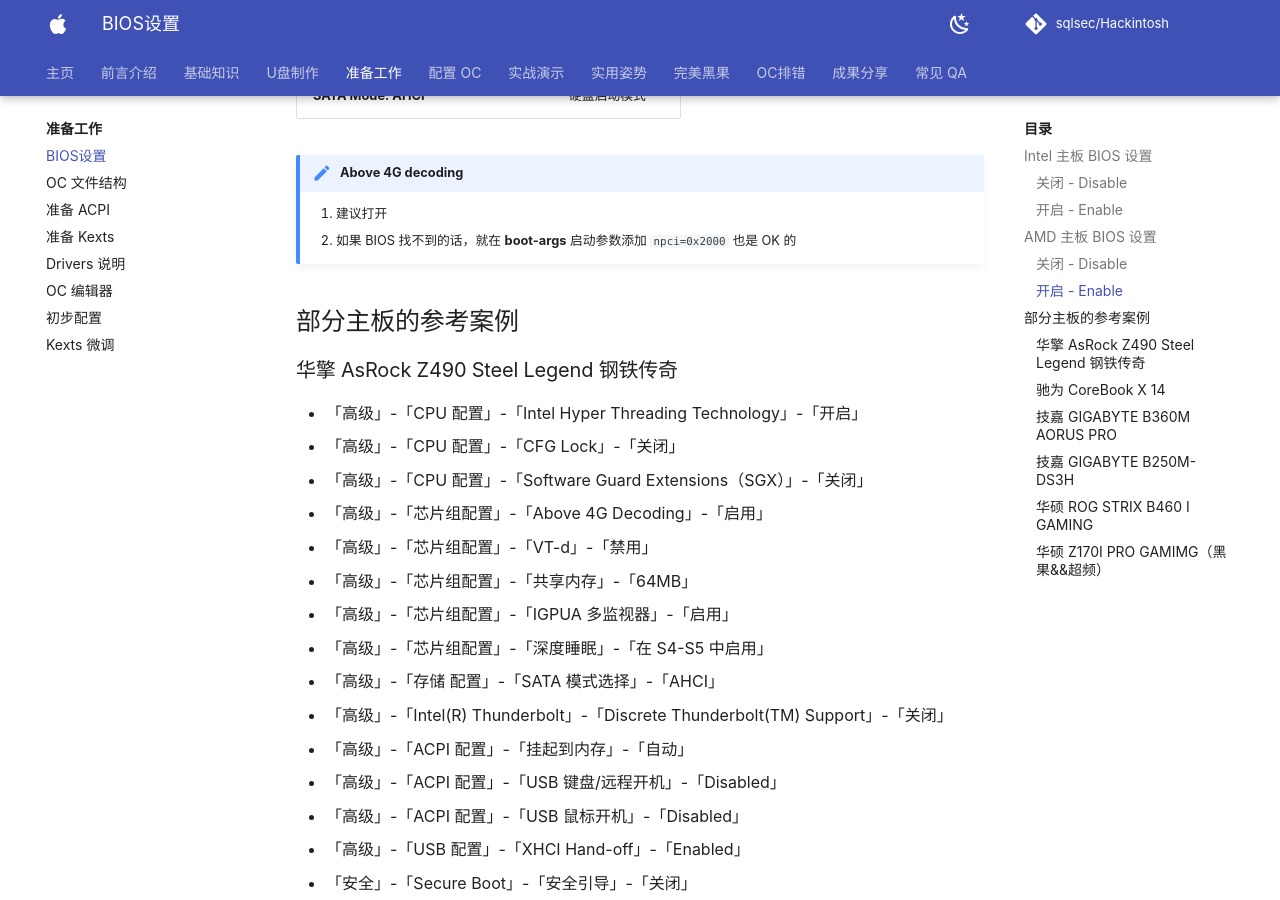
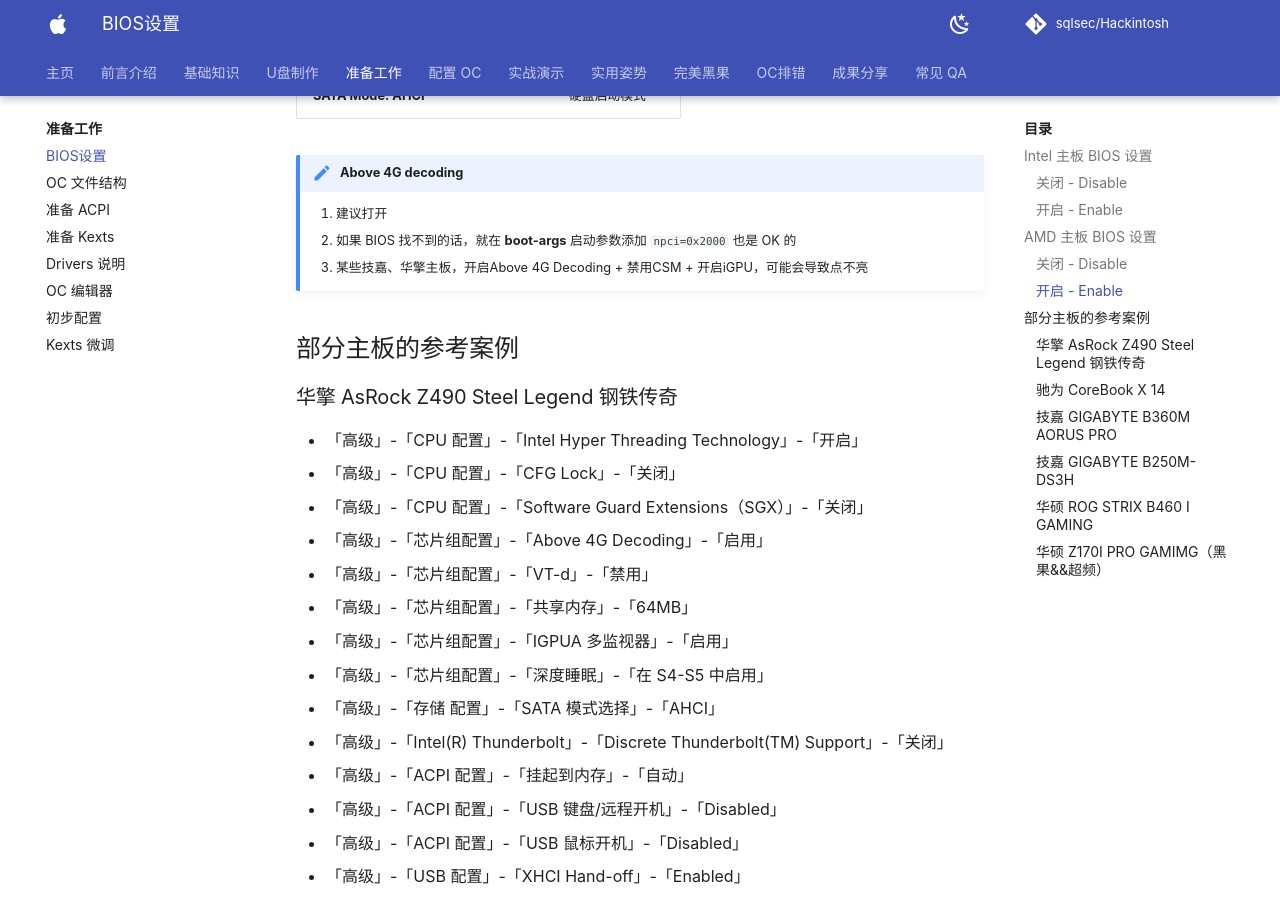
Before and after one commit to sqlsec/Hackintosh, an MkDocs documentation site: the page built from docs/3-准备工作/3-1.md, in a window 1280 px wide and 900 px high, scrolled down 2381 px. Built offline with MkDocs 1.6.1 and Material for MkDocs 9.7.7, drawn with Linux system fonts in a browser that asks for light colours; comment, search, counter and statistics services are not loaded.

Commit message:
Update 3-1.md

```diff
--- a/docs/3-准备工作/3-1.md
+++ b/docs/3-准备工作/3-1.md
@@ -18,15 +18,16 @@
 | **VT-d**                 | 也叫 `Intel® Virtualization Technology for Directed I/O (VT-d)` |
 
 !!! note "**CFG Lock**"
+
 	1. MSR 0xE2 写保护
 	2. 建议关闭，提高黑苹果完美度，很多笔记本没有这些选项，可能需要自己手动去解锁隐藏 BIOS 选项
 	3. 如果不关闭的话，config.plist 配置里面设置 `AppleXcpmCfgLock` 选项为 `YES` 也是 OK 的	（但是完美度不如关闭 CFG Lock）
 
-!!! example "VT-d"
+!!! example "**VT-d**"
 
  	1. I/O 的虚拟化技术，和 **VT-x** 很容易混淆
- 	 2. 建议关闭，一般搞 PVE 硬件直通才需要开启，正常普通人是用不到硬件直通技术的
- 	 3. 如果不关闭的话，config.plist 配置里面设置 `DisableIoMapper` 选项为` YES` 也是 OK 的
+ 	2. 建议关闭，一般搞 PVE 硬件直通才需要开启，正常普通人是用不到硬件直通技术的
+ 	3. 如果不关闭的话，config.plist 配置里面设置 `DisableIoMapper` 选项为` YES` 也是 OK 的
 
 
 
@@ -69,8 +70,9 @@
 
 !!! note "**Above 4G decoding**"
 
- 	1. 建议打开
- 	 2. 如果 BIOS 找不到的话，就在 **boot-args** 启动参数添加 `npci=0x2000` 也是 OK 的
+	1. 建议打开
+ 	2. 如果 BIOS 找不到的话，就在 **boot-args** 启动参数添加 `npci=0x2000` 也是 OK 的
+	3. 某些技嘉、华擎主板，开启Above 4G Decoding + 禁用CSM + 开启iGPU，可能会导致点不亮
 
 ## 部分主板的参考案例
 
```
